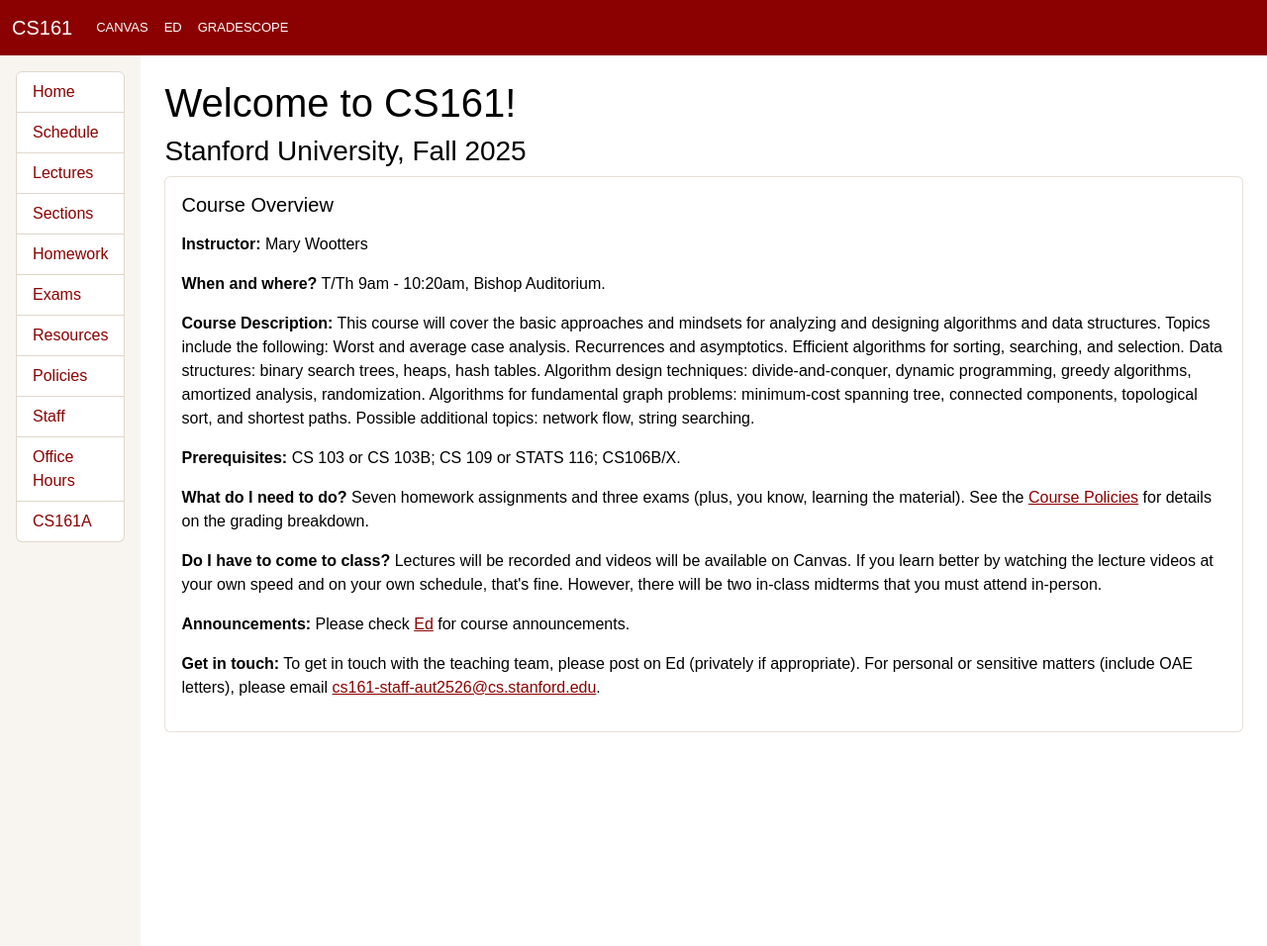
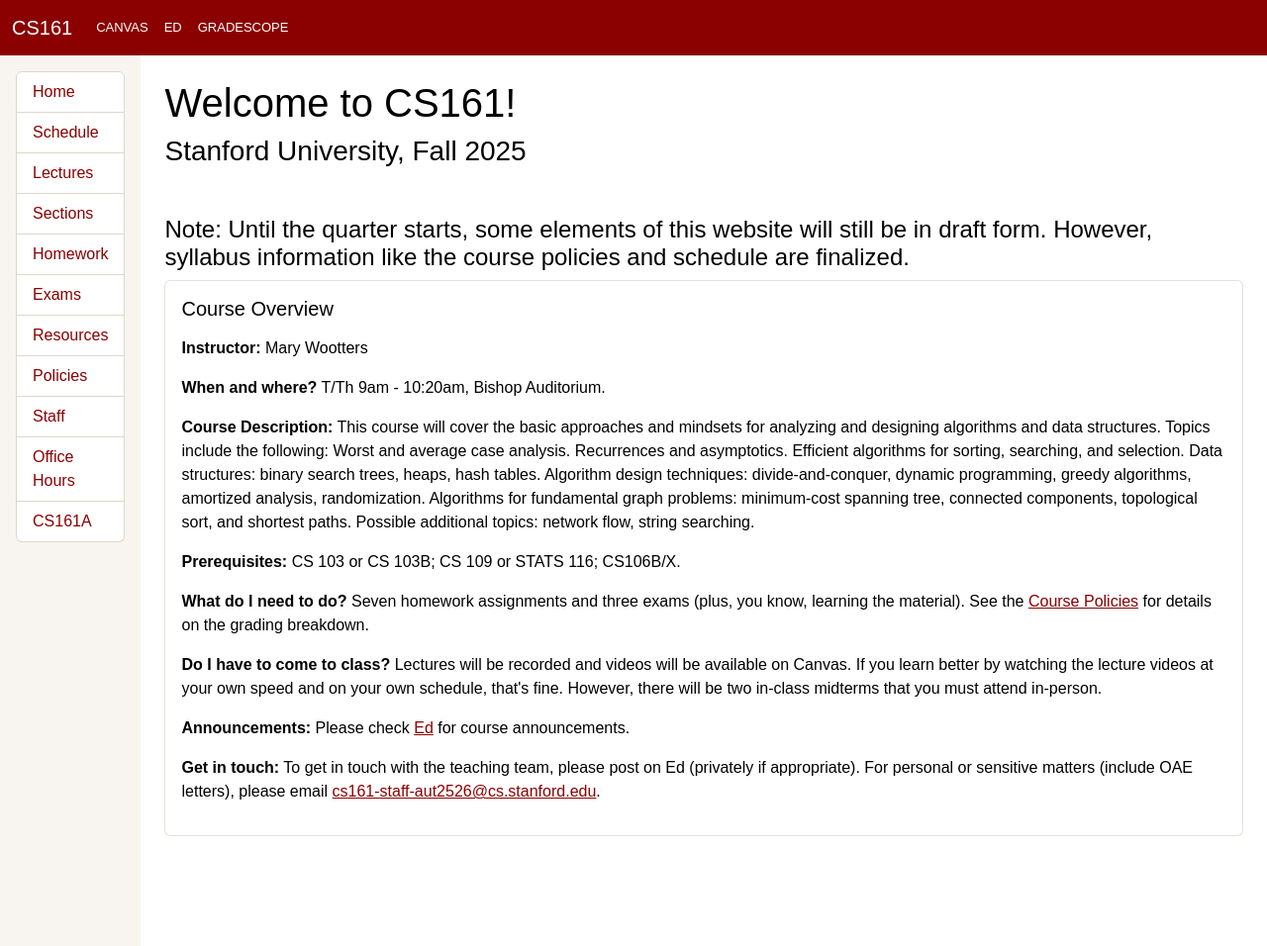
Before and after one commit to cs161-stanford/cs161-stanford.github.io, a Jekyll site: the page built from index.md, in a window 1280 px wide. Shown: the whole page at 99% size. Built offline with Jekyll 4.4.1, drawn with Linux system fonts in a browser that asks for light colours; nearby versions of some CDN libraries.

Commit message:
disclaimer

```diff
--- a/index.md
+++ b/index.md
@@ -7,6 +7,8 @@ title: Home
 
 ### Stanford University, Fall 2025
 
+<br>
+#### Note: Until the quarter starts, some elements of this website will still be in draft form.  However, syllabus information like the course policies and schedule are finalized.
 
 <div class="card mb-4">
   <!--<div class="card-header">
```
